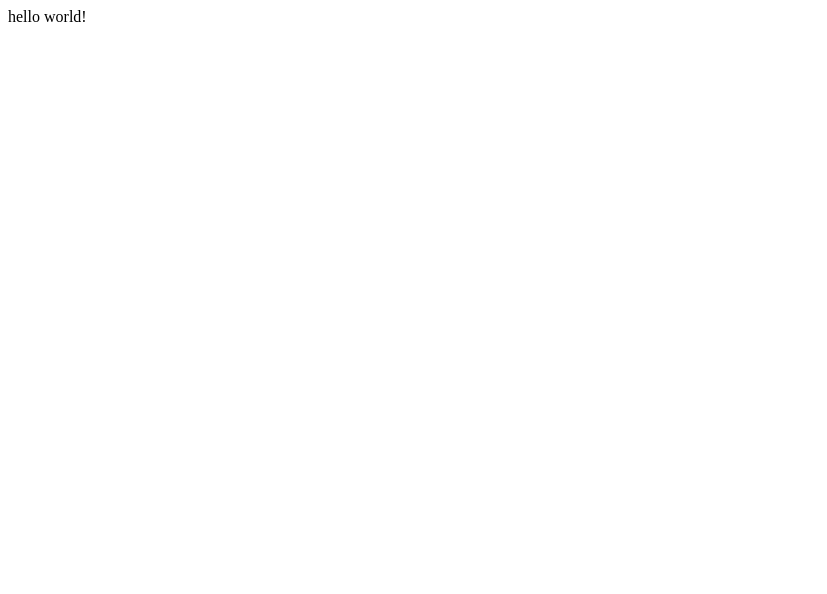
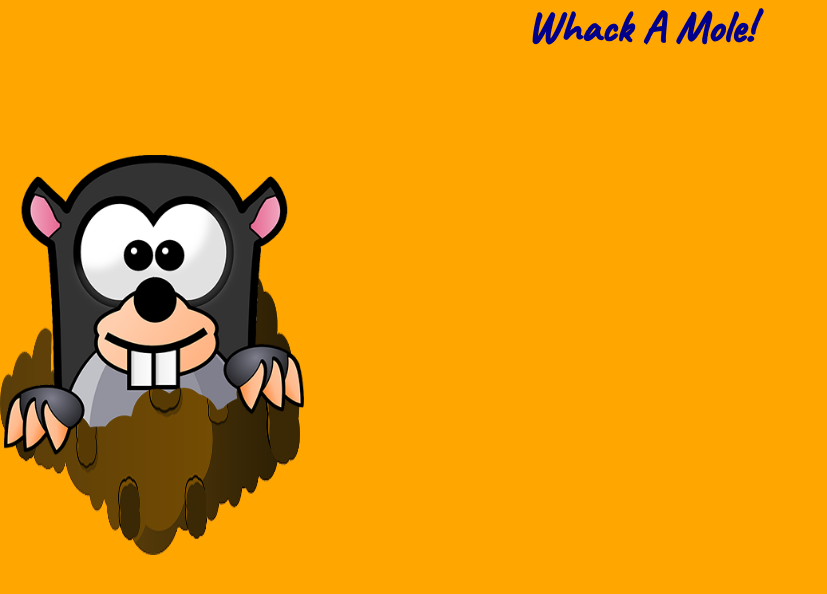
Before and after one commit to Madikensky/Projects-from-stage0, a plain HTML site: page random-game/index.html in a window 1280 px wide. Shown: the whole page, without its empty margins (0-827 px from the left). Drawn offline with Linux system fonts and the light colour scheme.

Commit message:
feat: add header

```diff
--- a/random-game/index.html
+++ b/random-game/index.html
@@ -5,8 +5,28 @@
     <meta name="viewport" content="width=device-width, initial-scale=1.0">
     <title>Whack A Mole!</title>
     <link rel="stylesheet" href="style.css">
+    <link rel="preconnect" href="https://fonts.googleapis.com">
+    <link rel="preconnect" href="https://fonts.gstatic.com" crossorigin>
+    <link href="https://fonts.googleapis.com/css2?family=Caveat:wght@500&display=swap" rel="stylesheet">
+    <link rel="icon" href="assets/img/whack-a-mole.png">
 </head>
 <body>
-    hello world!
+    <header>
+        <div class="container">
+            <div class="greeting">
+                <h1>Whack A Mole!</h1>
+            </div>
+        </div>
+    </header>
+    <main>
+        <div class="container">
+            <div class="game-wrapper">
+                <img src="assets/img/hole.png" alt="">
+                <img src="assets/img/mole.png" alt="" class="mole">
+            </div>
+        </div>
+    </main>
+    <footer></footer>
+    <script src="index.js"></script>
 </body>
 </html>
--- a/random-game/style.css
+++ b/random-game/style.css
@@ -0,0 +1,38 @@
+* {
+    margin: 0;
+    padding: 0;
+}
+
+.container {
+    max-width: 1920px;
+    margin: 0 auto;
+}
+
+body {
+    font-family: 'Caveat', cursive;
+    background-color: rgb(255, 166, 0);
+}
+
+.greeting {
+    text-align: center;
+    font-size: 22px;
+}
+
+.greeting h1:hover {
+    color: darkblue
+}
+
+.game-wrapper {
+    margin-top: 200px;
+}
+
+.game-wrapper img {
+    width: 300px;
+    height: 300px;
+}
+
+.mole {
+    position: relative;
+    right: 300px;
+    bottom: 100px;;
+}
```
Also changed, not shown: random-game/assets/img/hole.png (added), random-game/assets/img/mole.png (added), random-game/assets/img/whack-a-mole.png (added).
